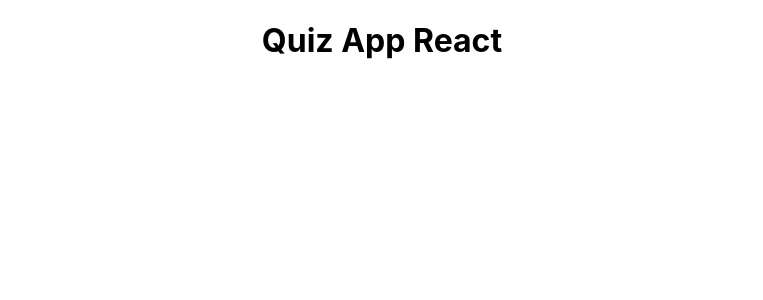
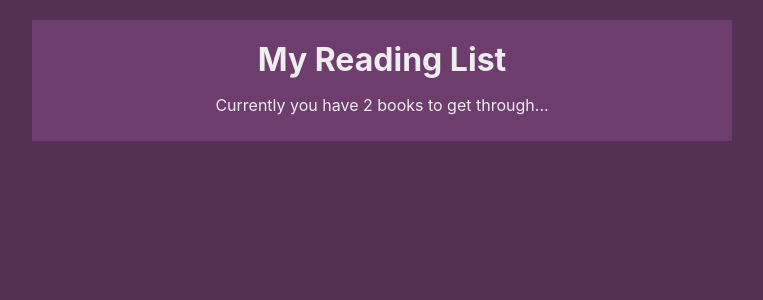
Before and after one commit to Chaosfuchs/reading-list, a React (Create React App) app: page / in a window 1280 px wide. Shown: the top 300 px of the page, without its empty margins (258-1021 px from the left). Built offline with nearby package versions, Linux system fonts and the light colour scheme.

Commit message:
Einrichtung Testprojekt

```diff
--- a/src/App.css
+++ /dev/null
@@ -1,38 +0,0 @@
-.App {
-  text-align: center;
-}
-
-.App-logo {
-  height: 40vmin;
-  pointer-events: none;
-}
-
-@media (prefers-reduced-motion: no-preference) {
-  .App-logo {
-    animation: App-logo-spin infinite 20s linear;
-  }
-}
-
-.App-header {
-  background-color: #282c34;
-  min-height: 100vh;
-  display: flex;
-  flex-direction: column;
-  align-items: center;
-  justify-content: center;
-  font-size: calc(10px + 2vmin);
-  color: white;
-}
-
-.App-link {
-  color: #61dafb;
-}
-
-@keyframes App-logo-spin {
-  from {
-    transform: rotate(0deg);
-  }
-  to {
-    transform: rotate(360deg);
-  }
-}
--- a/src/App.js
+++ b/src/App.js
@@ -1,9 +1,13 @@
-import "./App.css";
+import React from 'react';
+import Navbar from './components/Navbar';
+import BookContextProvider from './contexts/BookContext';
 
 function App() {
   return (
     <div className="App">
-      <h1>Quiz App React</h1>
+      <BookContextProvider>
+        <Navbar />
+      </BookContextProvider>
     </div>
   );
 }
--- /dev/null
+++ b/src/components/Navbar.js
@@ -0,0 +1,14 @@
+import React, { useContext } from 'react';
+import { BookContext } from '../contexts/BookContext';
+
+const Navbar = () => {
+  const { books } = useContext(BookContext);
+  return (
+    <div className="navbar">
+      <h1>My Reading List</h1>
+      <p>Currently you have {books.length} books to get through...</p>
+    </div>
+  );
+};
+
+export default Navbar;
--- /dev/null
+++ b/src/contexts/BookContext.js
@@ -0,0 +1,26 @@
+import React, { createContext, useState } from 'react';
+import { v1 as uuidv1 } from 'uuid';
+
+export const BookContext = createContext();
+
+const BookContextProvider = props => {
+  const [books, setBooks] = useState([
+    { title: 'Schatten der Nacht', author: 'Josef Zong', id: 1 },
+    { title: 'Tod im Wattenmeer', author: 'Wilhelm Dos', id: 2 },
+  ]);
+
+  const addBook = ([title, author]) => {
+    setBooks([...books, { title, author, id: uuidv1() }]);
+  };
+
+  const removeBook = id => {
+    setBooks(books.filter(book => book.id !== id));
+  };
+  return (
+    <BookContext.Provider value={{ books, addBook, removeBook }}>
+      {props.children}
+    </BookContext.Provider>
+  );
+};
+
+export default BookContextProvider;
--- a/src/index.css
+++ b/src/index.css
@@ -5,9 +5,21 @@ body {
     sans-serif;
   -webkit-font-smoothing: antialiased;
   -moz-osx-font-smoothing: grayscale;
+  background: #553055;
 }
 
-code {
-  font-family: source-code-pro, Menlo, Monaco, Consolas, 'Courier New',
-    monospace;
+.App {
+  background: #4c2a4c;
+  margin: 20px auto;
+  width: 90%;
+  max-width: 700px;
+  color: #eee;
 }
+.navbar {
+  padding: 10px 20px;
+  text-align: center;
+  background: #6d3d6d;
+}
+.navbar h1 {
+  margin: 10px 0;
+}
```
Also changed, not shown: src/contexts/ThemeContext.js (added, +18 -0 lines), src/setupTests.js (deleted, +0 -5 lines), src/components/BookDetails.js (added), src/components/BookForm.js (added), 2 other files (tests, documents, lock files or other folders).
